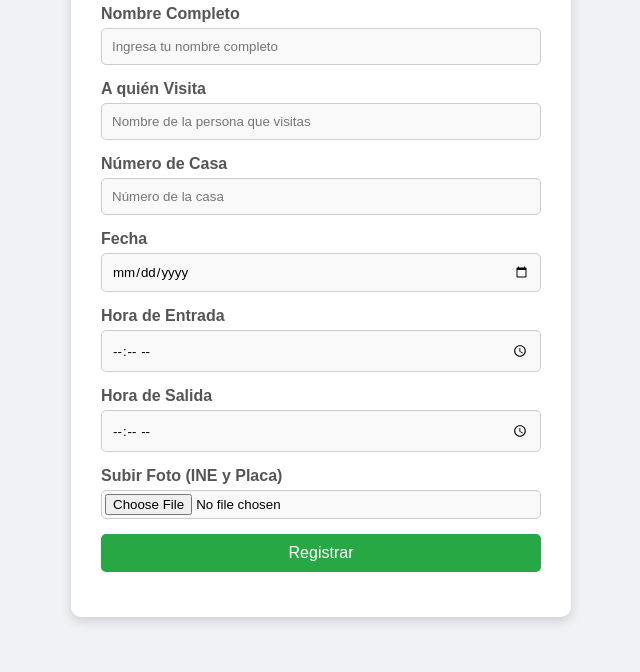
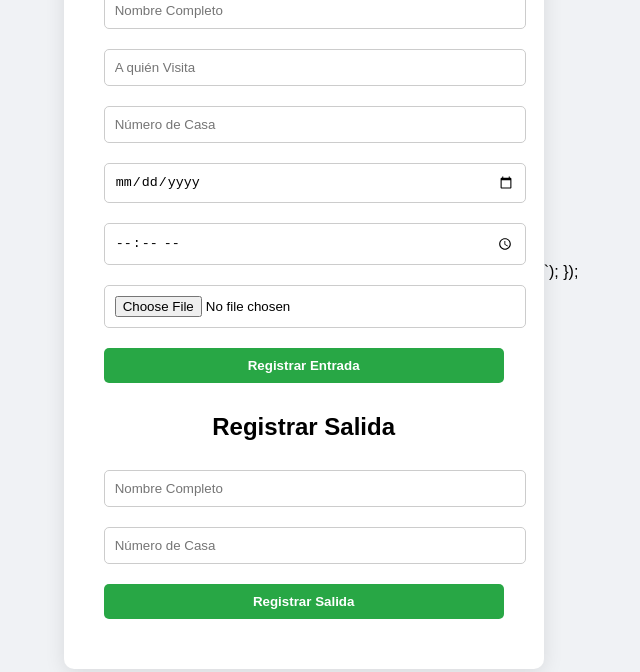
Before and after one commit to KovenMx/registro-visitas, a website: page public/index.html in a window 1280 px wide. Shown: the part 128-800 px from the top of the page, without its empty margins (319-959 px from the left). Drawn offline with Linux system fonts and the light colour scheme.

Commit message:
Mejora: Recarga automática y confirmación de registros

```diff
--- a/public/index.html
+++ b/public/index.html
@@ -5,121 +5,65 @@
       <meta name="viewport" content="width=device-width, initial-scale=1.0">
       <title>Registro de Visitantes</title>
       <style>
-    * {
-      box-sizing: border-box;
-      margin: 0;
-      padding: 0;
-      font-family: 'Arial', sans-serif;
-    }
-
-    body {
-      background-color: #f0f2f5;
-      display: flex;
-      justify-content: center;
-      align-items: center;
-      height: 100vh;
-    }
-
-    .container {
-      background-color: #fff;
-      padding: 30px;
-      border-radius: 10px;
-      box-shadow: 0 4px 12px rgba(0, 0, 0, 0.15);
-      width: 100%;
-      max-width: 500px;
-    }
-
-    h2 {
-      text-align: center;
-      margin-bottom: 20px;
-      color: #333;
-    }
-
-    label {
-      display: block;
-      margin-bottom: 5px;
-      font-weight: bold;
-      color: #555;
-    }
-
-    input[type="text"], input[type="date"], input[type="time"], input[type="file"] {
-      width: 100%;
-      padding: 10px;
-      margin-bottom: 15px;
-      border: 1px solid #ccc;
-      border-radius: 5px;
-      background-color: #f9f9f9;
-    }
-
-    input[type="file"] {
-      padding: 3px;
-    }
-
-    button {
-      width: 100%;
-      padding: 10px;
-      background-color: #28a745;
-      border: none;
-      border-radius: 5px;
-      color: #fff;
-      font-size: 16px;
-      cursor: pointer;
-      transition: background-color 0.3s;
-    }
-
-    button:hover {
-      background-color: #218838;
-    }
-
-    #status {
-      margin-top: 15px;
-      text-align: center;
-      font-weight: bold;
-      color: #ff0000;
-    }
+        body { font-family: Arial, sans-serif; background-color: #f0f2f5; display: flex; justify-content: center; align-items: center; height: 100vh; margin: 0; }
+        .container { background-color: #fff; padding: 40px; border-radius: 10px; box-shadow: 0 4px 20px rgba(0,0,0,0.1); text-align: center; width: 400px; }
+        input, button { width: 100%; padding: 10px; margin: 10px 0; border-radius: 5px; border: 1px solid #ccc; }
+        button { background-color: #28a745; color: #fff; font-weight: bold; border: none; cursor: pointer; }
+        button:hover { background-color: #218838; }
       </style>
     </head>
     <body>
       <div class="container">
-    <h2>Registro de Visitantes</h2>
-    <form id="form" enctype="multipart/form-data">
-      <label for="nombre">Nombre Completo</label>
-      <input type="text" name="nombre" placeholder="Ingresa tu nombre completo" required>
+        <h2>Registrar Entrada</h2>
+        <form id="registroForm" enctype="multipart/form-data">
+          <input type="text" name="nombre" placeholder="Nombre Completo" required>
+          <input type="text" name="aQuienVisita" placeholder="A quién Visita" required>
+          <input type="text" name="numeroCasa" placeholder="Número de Casa" required>
+          <input type="date" name="fecha" required>
+          <input type="time" name="horaEntrada" required>
+          <input type="file" name="fileFoto" required>
+          <button type="submit">Registrar Entrada</button>
+        </form>
 
-      <label for="aQuienVisita">A quién Visita</label>
-      <input type="text" name="aQuienVisita" placeholder="Nombre de la persona que visitas" required>
-
-      <label for="numeroCasa">Número de Casa</label>
-      <input type="text" name="numeroCasa" placeholder="Número de la casa" required>
-
-      <label for="fecha">Fecha</label>
-      <input type="date" name="fecha" required>
-
-      <label for="horaEntrada">Hora de Entrada</label>
-      <input type="time" name="horaEntrada" required>
-
-      <label for="horaSalida">Hora de Salida</label>
-      <input type="time" name="horaSalida">
-
-      <label for="fileFoto">Subir Foto (INE y Placa)</label>
-      <input type="file" name="fileFoto" accept="image/*" required>
-
-      <button type="submit">Registrar</button>
+        <h2>Registrar Salida</h2>
+        <form id="salidaForm">
+          <input type="text" name="nombreSalida" placeholder="Nombre Completo" required>
+          <input type="text" name="numeroCasaSalida" placeholder="Número de Casa" required>
+          <button type="submit">Registrar Salida</button>
         </form>
-    <p id="status"></p>
       </div>
 
       <script>
-    document.getElementById('form').addEventListener('submit', async function(e) {
+        // Registro de entrada con recarga del formulario
+        document.getElementById('registroForm').addEventListener('submit', async function(e) {
           e.preventDefault();
           const formData = new FormData(this);
-      const response = await fetch('/register', {
+          const response = await fetch('/register', { method: 'POST', body: formData });
+          if (response.ok) {
+            alert('✔ Registro Exitoso');
+            window.location.reload(); // ✅ Recarga el formulario después del registro
+          }
+        });
+
+        // Registro de salida
+        document.getElementById('salidaForm').addEventListener('submit', async function(e) {
+          e.preventDefault();
+          const formData = new FormData(this);
+          const response = await fetch('/salida', {
             method: 'POST',
-        body: formData
+            headers: { 'Content-Type': 'application/json' },
+            body: JSON.stringify({
+              nombre: formData.get('nombreSalida'),
+              numeroCasa: formData.get('numeroCasaSalida')
+            })
           });
-      const result = await response.text();
-      document.getElementById('status').innerText = result;
+          if (response.ok) {
+            alert('✔ Hora de salida registrada');
+            window.location.reload(); // ✅ Refresca la página después de registrar la salida
+          }
         });
       </script>
     </body>
     </html>
+  `);
+});
```
Also changed, not shown: server.js (+5 -13 lines). Lines whose indentation alone changed are shown as unchanged.
